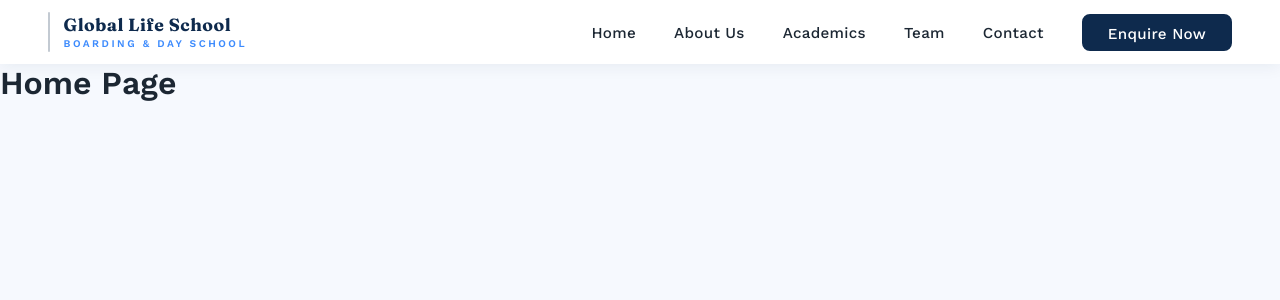
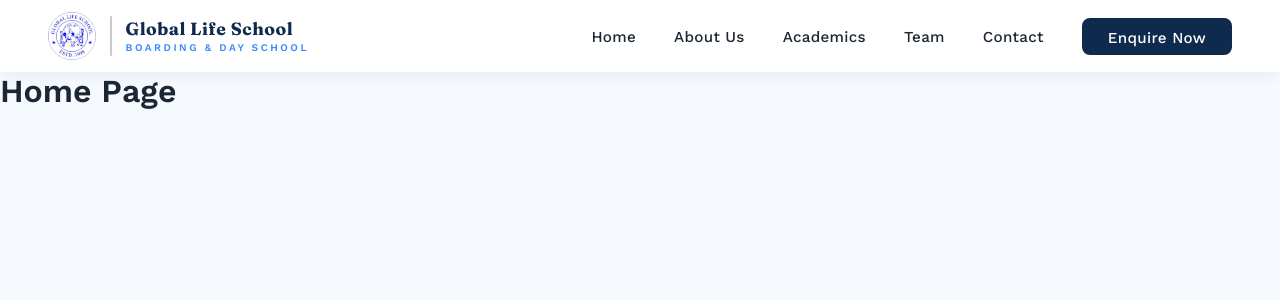
Before and after one commit to swikar-napit/globallife-web, a React (Vite) app: page / in a window 1280 px wide. Shown: the top 300 px of the page. Built offline with nearby package versions, Linux system fonts and the light colour scheme.

Commit message:
logo added

```diff
--- a/src/components/Navbar.jsx
+++ b/src/components/Navbar.jsx
@@ -1,5 +1,6 @@
 import { useState } from "react"
 import { Link } from "react-router"
+import crest from "../assets/global.jpg"
 
 function Navbar() {
   const [isOpen, setIsOpen] = useState(false)
@@ -7,6 +8,7 @@ function Navbar() {
   return (
     <header className="navbar">
       <Link to="/" className="brand">
+      <img src={crest} alt="Global Life School Logo" className="crest" />
         <div className="brand-divider"></div>
         <span className="brand-text">
           <span className="school-name">Global Life School</span>
```
Also changed, not shown: src/assets/global.jpg (added).
